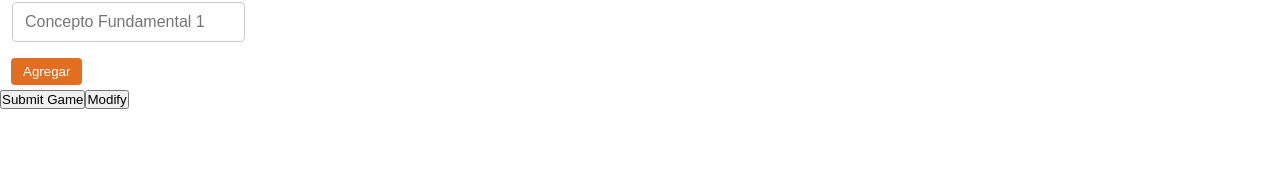
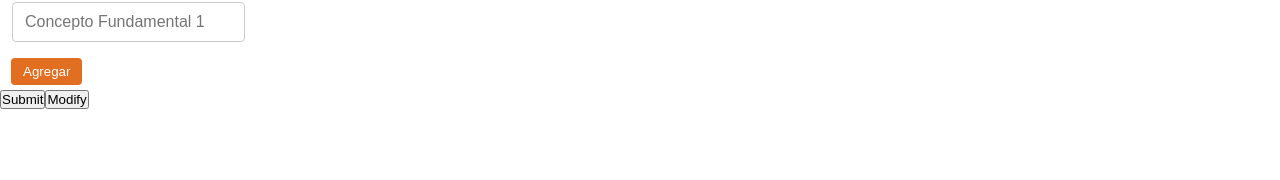
Before and after one commit to repositoryGamesUNAL/repositorioJuegos, a React (Vite) app in the folder games-repository-frontend/: page / in a window 1280 px wide. Shown: the part 114-294 px from the top of the page. Built offline with nearby package versions, Linux system fonts and the light colour scheme.

Commit message:
Middlewares actualizados con los tipos de datos

```diff
--- a/games-repository-frontend/src/Components/pages/Home.tsx
+++ b/games-repository-frontend/src/Components/pages/Home.tsx
@@ -36,7 +36,7 @@ const Home: React.FC = () => {
           });
         }}
       >
-        Submit Game
+        Submit
       </button>
       <button
       type="submit"
```
